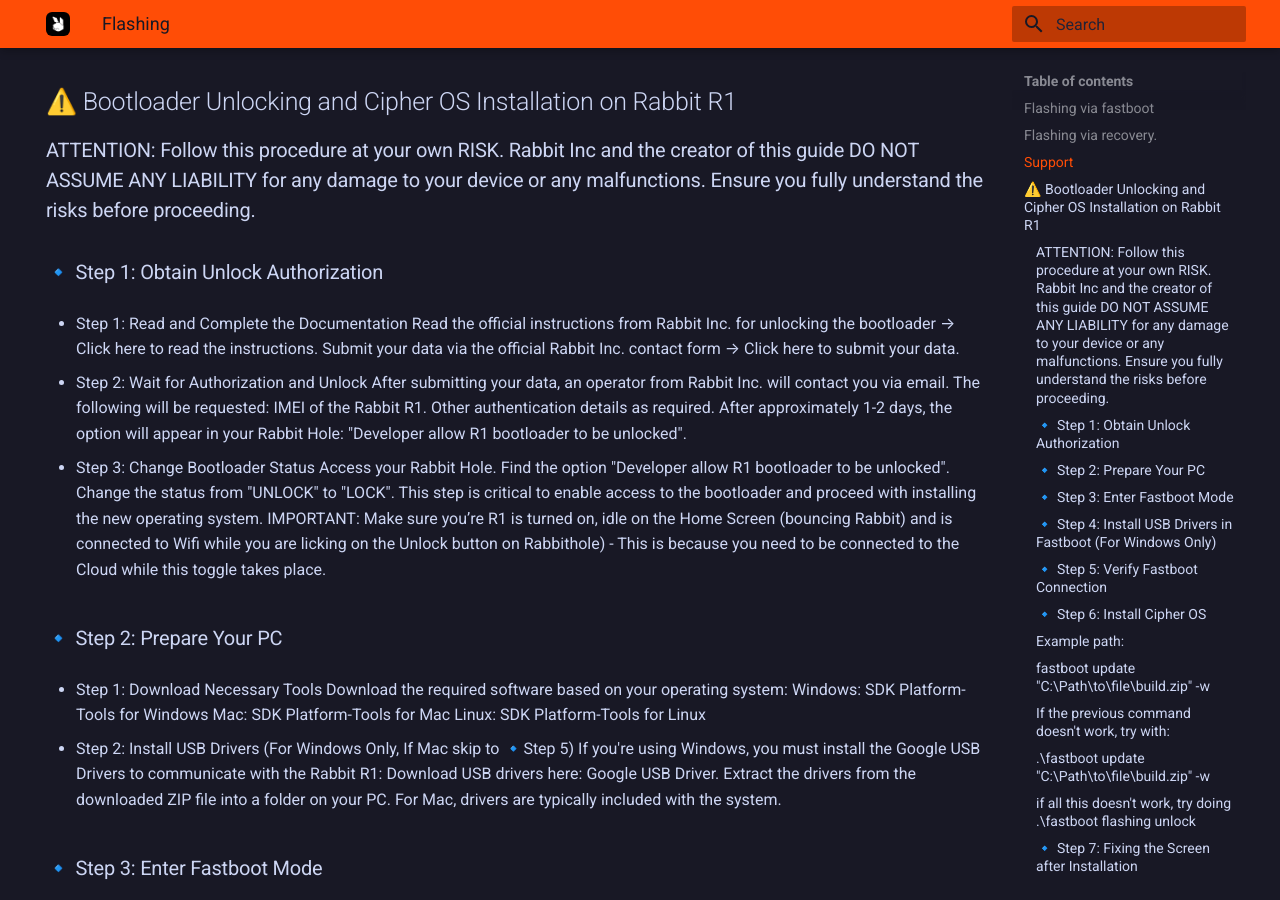
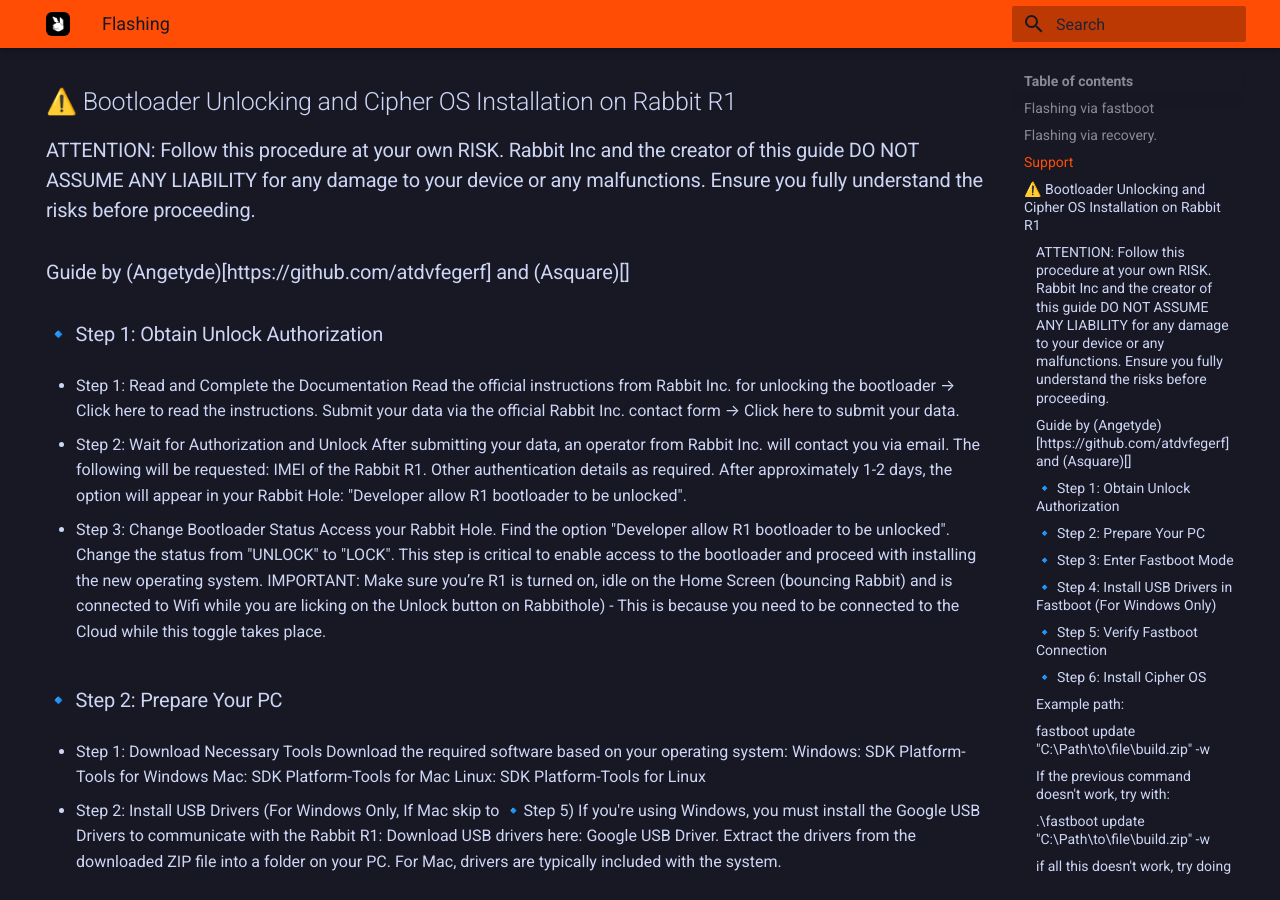
Before and after one commit to rabbit-hmi-oss/community-wiki, an MkDocs documentation site: the page built from docs/flashing.md, in a window 1280 px wide and 900 px high, scrolled down 1012 px. Built offline with MkDocs 1.6.1 and Material for MkDocs 9.7.7, drawn with Linux system fonts in a browser that asks for light colours.

Commit message:
Update flashing.md

```diff
--- a/docs/flashing.md
+++ b/docs/flashing.md
@@ -39,6 +39,7 @@ You can get in touch with us on our official discord channel.
 
 ## ⚠️ Bootloader Unlocking and Cipher OS Installation on Rabbit R1
 ### ATTENTION: Follow this procedure at your own RISK. Rabbit Inc and the creator of this guide  DO NOT ASSUME ANY LIABILITY for any damage to your device or any malfunctions. Ensure you fully understand the risks before proceeding.
+### Guide by (Angetyde)[https://github.com/atdvfegerf] and (Asquare)[]
 ### 🔹 Step 1: Obtain Unlock Authorization
 
 * Step 1: Read and Complete the Documentation
```
